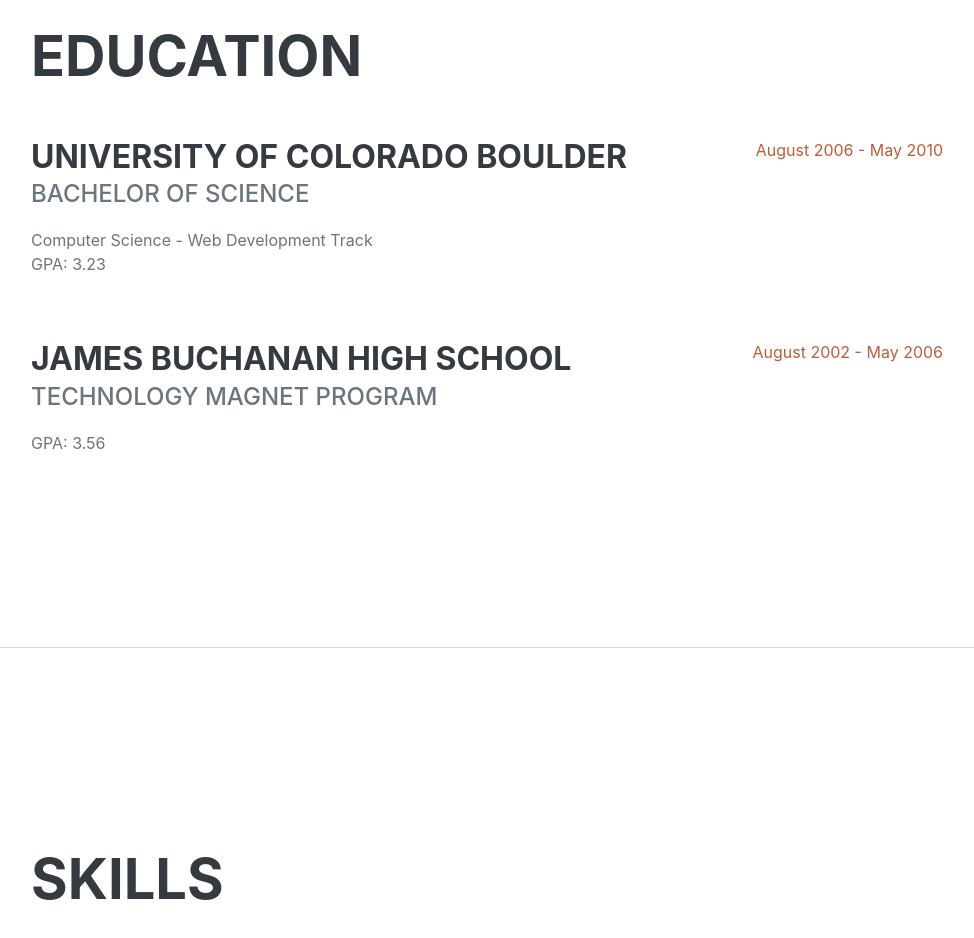
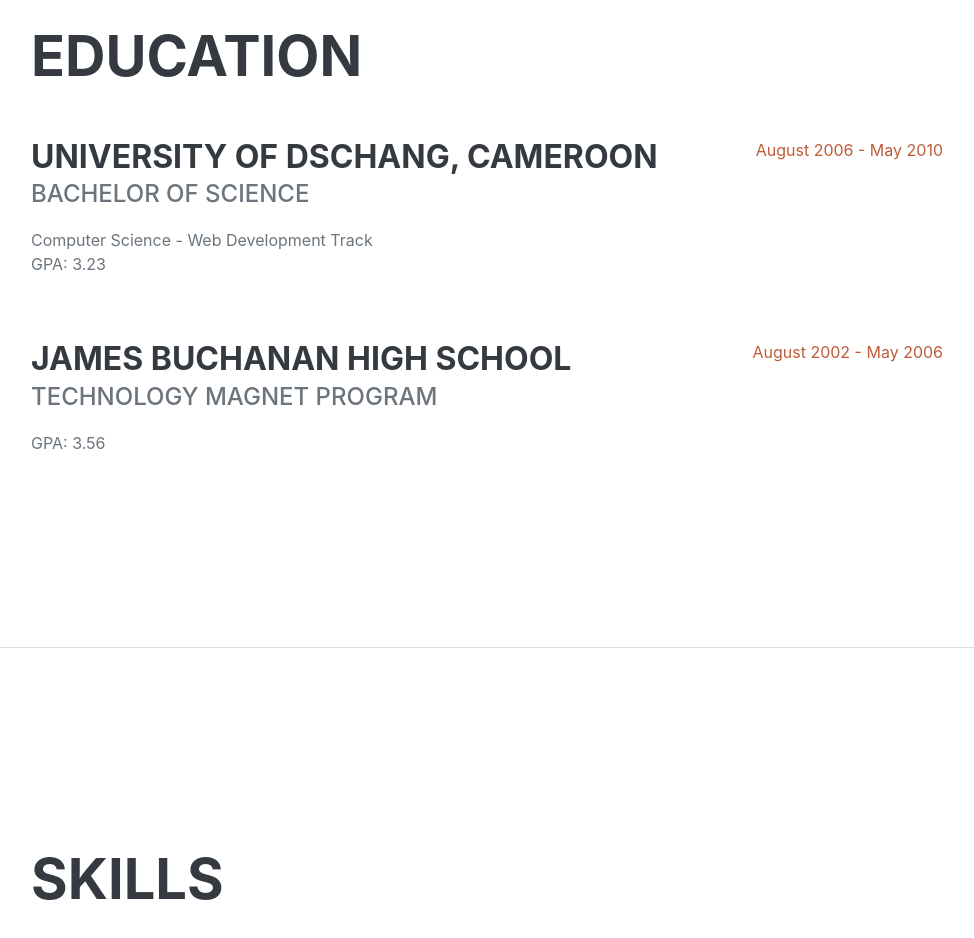
Before and after one commit to vincenario/resume, a plain HTML site: page index.html in a window 1280 px wide. Shown: the part 2160-3098 px from the top of the page, without its empty margins (289-1263 px from the left). Drawn offline with nearby package versions, Linux system fonts and the light colour scheme; a web font is replaced by a local one.

Commit message:
Education Page, University Modified

```diff
--- a/index.html
+++ b/index.html
@@ -102,7 +102,7 @@
                     <h2 class="mb-5">Education</h2>
                     <div class="d-flex flex-column flex-md-row justify-content-between mb-5">
                         <div class="flex-grow-1">
-                            <h3 class="mb-0">University of Colorado Boulder</h3>
+                            <h3 class="mb-0">University of Dschang, Cameroon</h3>
                             <div class="subheading mb-3">Bachelor of Science</div>
                             <div>Computer Science - Web Development Track</div>
                             <p>GPA: 3.23</p>
```
